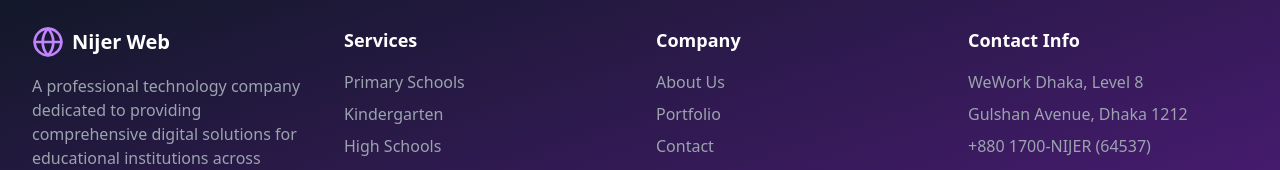
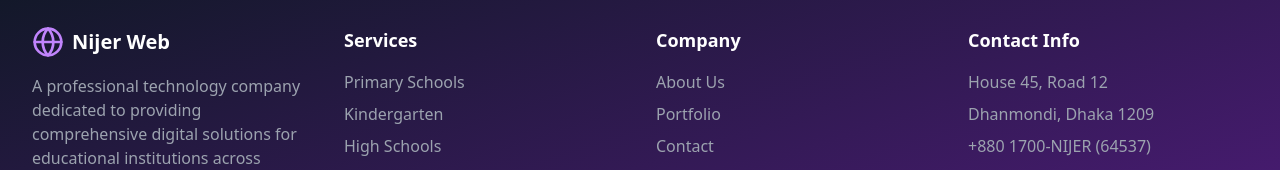
Before and after one commit to nijercart/nijerweb, a React (Vite) app: page / in a window 1280 px wide. Shown: the part 6804-6974 px from the top of the page. Built offline with nearby package versions, Linux system fonts and the light colour scheme.

Commit message:
Updated App.tsx

```diff
--- a/src/App.tsx
+++ b/src/App.tsx
@@ -832,8 +832,8 @@ function App() {
             <div>
               <h3 className="text-lg font-semibold mb-4">Contact Info</h3>
               <div className="space-y-2 text-gray-400">
-                <p>WeWork Dhaka, Level 8</p>
-                <p>Gulshan Avenue, Dhaka 1212</p>
+                <p>House 45, Road 12</p>
+                <p>Dhanmondi, Dhaka 1209</p>
                 <p>+880 1700-NIJER (64537)</p>
                 <p>hello@nijerweb.com</p>
               </div>
```
